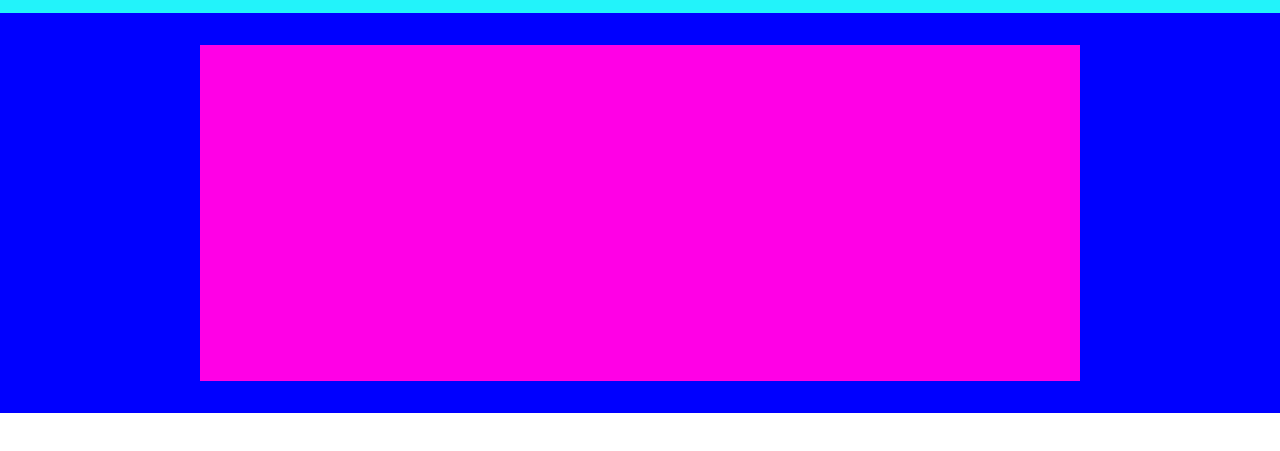
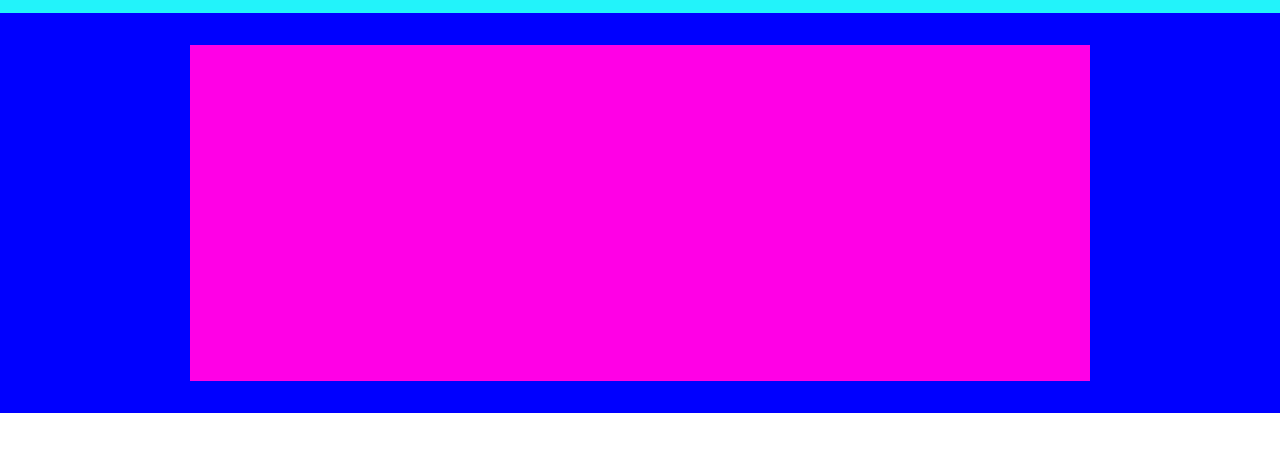
Before and after one commit to RiccardoImperiale/htmlcss-struttura-discord, a plain HTML site: page index.html in a window 1280 px wide. Shown: the part 71-522 px from the top of the page. Drawn offline with Linux system fonts and the light colour scheme.

Commit message:
fix hero card width

```diff
--- a/assets/css/style.css
+++ b/assets/css/style.css
@@ -56,11 +56,11 @@ nav {
 .debug .hero {
     height: 400px;
     background-color: blue;
-    padding: 2rem 12.5rem;
+    padding: 2rem 0;
 }
 
 .debug .hero_card {
-    /* width: 900px; */
+    width: 900px;
     height: 100%;
     background-color: rgb(255, 0, 230);
 }
```
